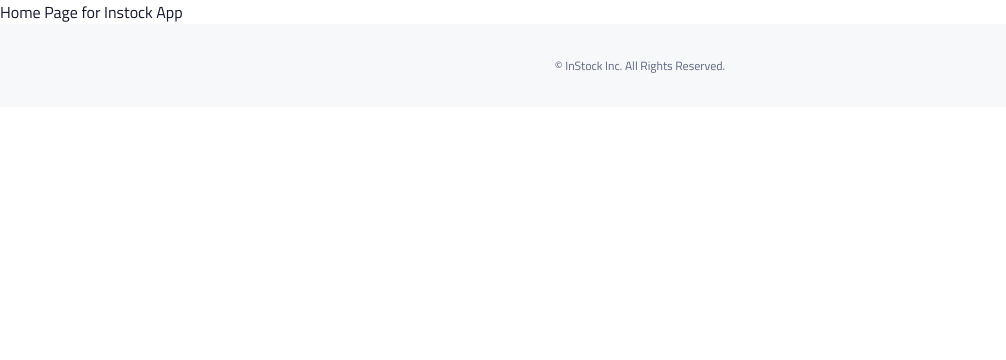
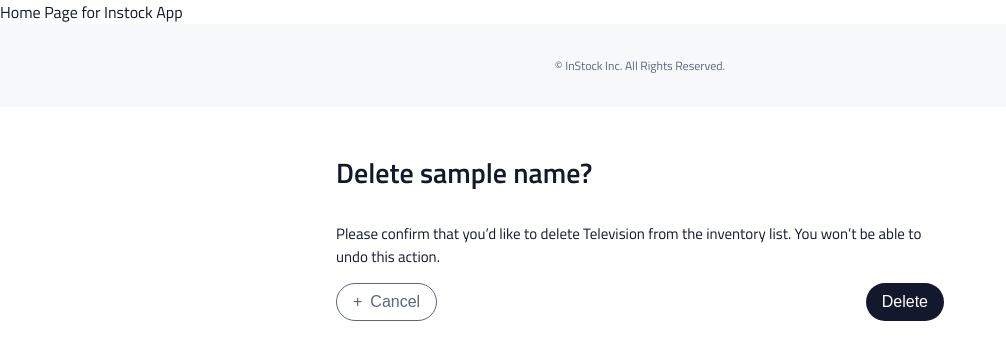
Before and after one commit to Konirad/instock-frontend, a React (Create React App) app: page / in a window 1280 px wide. Shown: the top 360 px of the page, without its empty margins (0-1006 px from the left). Built offline with nearby package versions, Linux system fonts and the light colour scheme.

Commit message:
created 4 buttons with hover styling to use across the app(ignore the DeleteModal code for now)

```diff
--- a/src/App.js
+++ b/src/App.js
@@ -6,6 +6,7 @@ import Inventory from "../src/pages/Inventory/Inventory.js";
 
 //Componenets
 import Footer from "./components/Footer/Footer.js";
+import DeleteModal from "./components/DeleteModal/DeleteModal.js"
 
 function App() {
 	return (
@@ -20,6 +21,7 @@ function App() {
 				</Routes>
 			</BrowserRouter>
 			<Footer />
+			<DeleteModal/>
 		</>
 	);
 }
--- /dev/null
+++ b/src/components/Button/Button.js
@@ -0,0 +1,22 @@
+import React from "react";
+import PropTypes from "prop-types";
+import "./Button.scss";
+
+const Button = ({ text, style, icon, onClick }) => {
+
+  return (
+    <button className={`button ${style}`} onClick={onClick}>
+      {icon && <span className="icon">{` +`}</span>}
+      {text}
+    </button>
+  );
+};
+
+Button.propTypes = {
+  text: PropTypes.string.isRequired,
+  style: PropTypes.string.isRequired,
+  icon: PropTypes.string,
+  onClick: PropTypes.func,
+};
+
+export default Button;
--- /dev/null
+++ b/src/components/Button/Button.scss
@@ -0,0 +1,63 @@
+@use "../../styles/partials/variables" as *;
+@use "../../styles/partials/mixins" as *;
+@use "../../styles/partials/global" as *;
+
+.button {
+  display: inline-block;
+  text-align: center;
+  text-decoration: none;
+  font-size: 16px;
+  border: none;
+  height: 2.25rem;
+  padding-left: 1rem;
+  padding-right: 1rem;
+  border-radius: 1.25rem;
+  color: white;
+
+  &.primary {
+    background-color: $primary-interactive-indigo;
+    color: $primary-white;
+
+    &:hover {
+      background-color: $background-graphite;
+    }
+  }
+
+  &.secondary {
+    background-color: $primary-white;
+    color: $secondary-slate;
+    border: 1px solid $secondary-slate;
+
+    &:hover {
+      border: 1px solid $primary-interactive-indigo;
+      color: $primary-interactive-indigo;
+    }
+  }
+
+  &.delete {
+    background-color: $support-red;
+    color: $primary-white;
+
+    &:hover {
+      background-color: $background-graphite;
+    }
+  }
+
+  &.nav {
+    background-color: $primary-text-black;
+    color: $primary-white;
+
+    &:hover {
+      background-color: $background-graphite;
+    }
+  }
+
+
+  @include tabletStyle {
+    height: 2.375rem;
+  }
+}
+
+.icon {
+  margin-right: 8px;
+}
--- /dev/null
+++ b/src/components/DeleteModal/DeleteModal.js
@@ -0,0 +1,41 @@
+import React from "react";
+import Button from "../Button/Button.js";
+
+import "./DeleteModal.scss";
+import "../../styles/partials/_variables.scss";
+
+const sampleName = "sample name";
+
+function DeleteModal() {
+  const handleCancelClick = () => {
+    alert("Button Clicked!");
+  };
+
+  const handleDeleteClick = () => {
+    alert("Button Clicked!");
+  };
+  return (
+    <div className="delete-modal">
+      <p className="delete-modal__header">Delete {sampleName}?</p>
+      <p className="delete-modal__body">
+        Please confirm that you’d like to delete Television from the inventory
+        list. You won’t be able to undo this action.
+      </p>
+      <div className="delete-modal__button-container">
+        <Button
+          text="Cancel"
+          style="secondary"
+          onClick={handleCancelClick}
+          icon="+"
+        />
+        <Button
+          text="Delete"
+          style="nav"
+          onClick={handleDeleteClick}
+        />
+      </div>
+    </div>
+  );
+}
+
+export default DeleteModal;
--- /dev/null
+++ b/src/components/DeleteModal/DeleteModal.scss
@@ -0,0 +1,38 @@
+@use "../../styles/partials/variables" as *;
+@use "../../styles/partials/mixins" as *;
+@use "../../styles/partials/global" as *;
+
+.delete-modal {
+  margin: $mobile-margins;
+  padding: 1rem;
+
+  @include tabletStyle {
+    margin: $tablet-margins;
+    width: 50%;
+    margin: auto;
+  }
+
+  &__header {
+    font-weight: 600;
+    font-size: 1.75rem;
+  }
+
+  &__body {
+    font-weight: 400;
+    font-size: 0.9375rem;
+  }
+
+  &__button-container {
+    display: flex;
+    justify-content: space-between;
+    gap: 2rem;
+  }
+}
+
+.delete {
+    width: 100%;
+}
+
+.primary {
+    width: 100%;
+}
```
